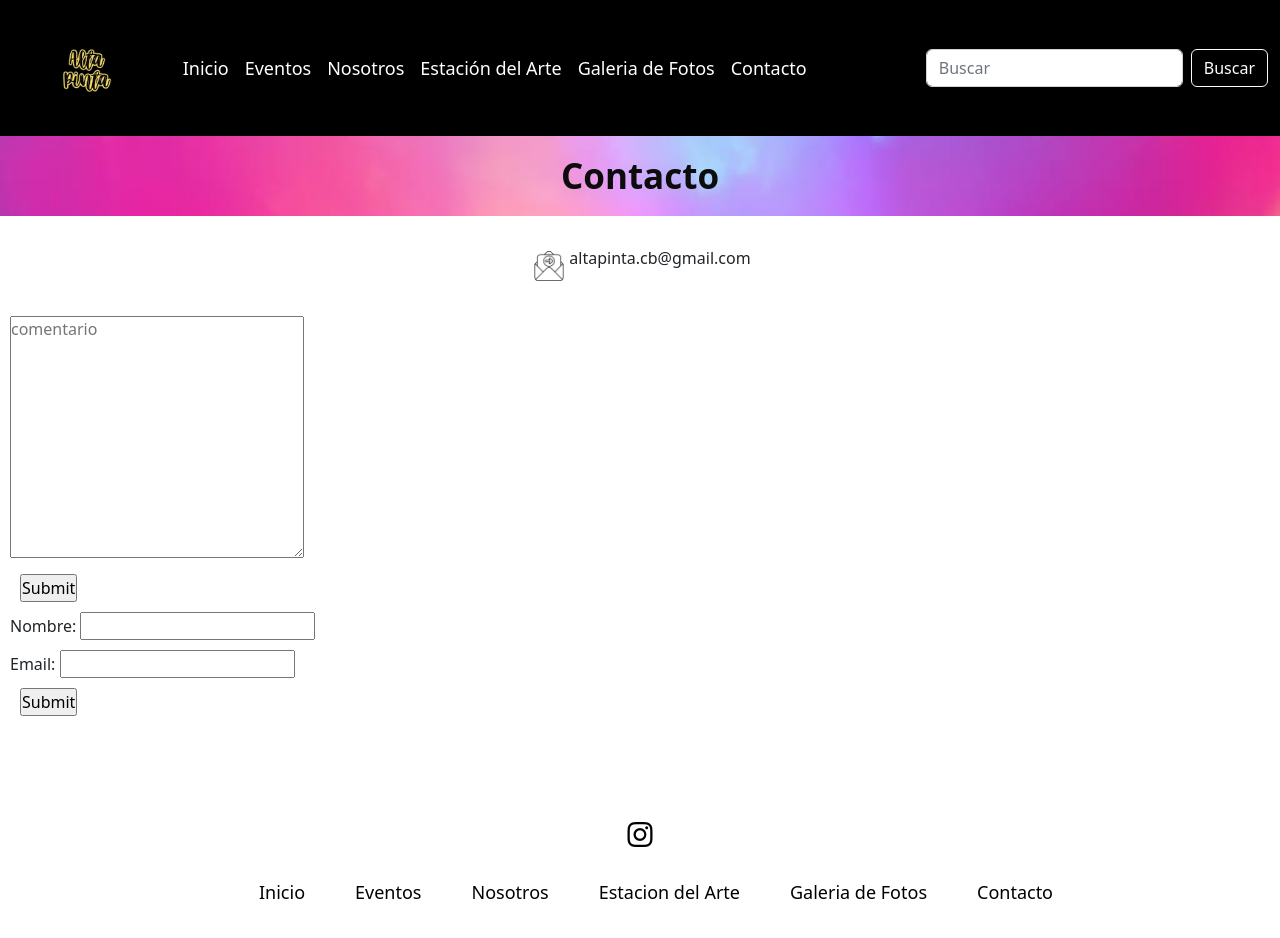
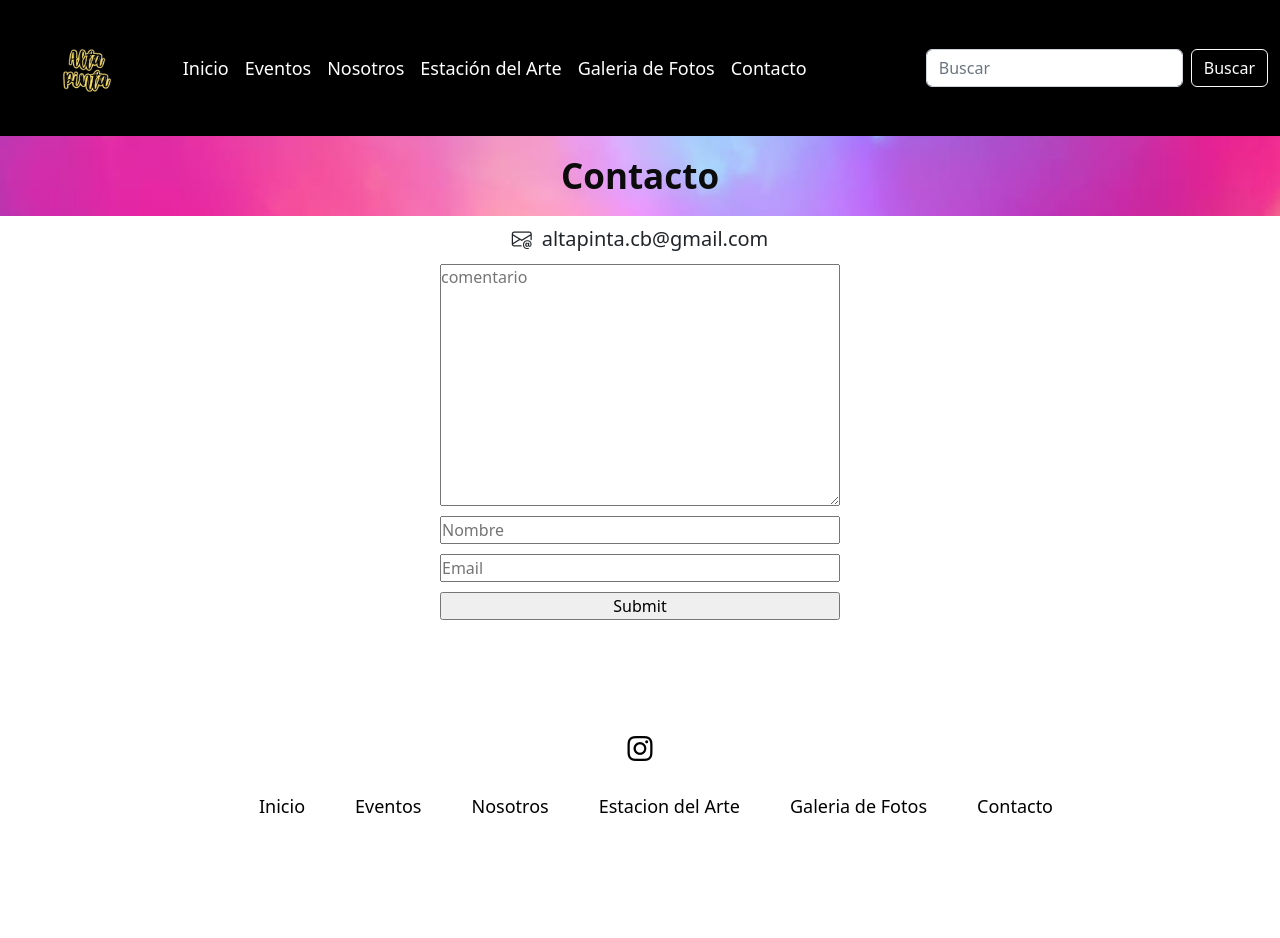
Before and after one commit to MYacuzziWalter/Alta-Pinta, a website: page pages/contacto.html in a window 1280 px wide. After the commit the page ends 861 px from the top, so only its background shows below. Drawn offline with nearby package versions, Linux system fonts and the light colour scheme; a web font is replaced by a local one.

Commit message:
contactos actualizado

```diff
--- a/css/style.css
+++ b/css/style.css
@@ -273,8 +273,6 @@ footer a i {
 
 
 .eventos-r {
-    background: linear-gradient(50deg, rgba(56, 56, 56, 0.288), white);
-    border: 2px rgb(78, 78, 78) solid;
     margin: 20px;
     height: 500px;
     display: flex;
@@ -307,7 +305,6 @@ footer a i {
 
 .eventos-r div a {
     margin: 20px;
-    background: linear-gradient(45deg,blue, rgba(16, 177, 16, 0.856));
     color: white;
     font-size: 25px;
     text-decoration: none;
@@ -317,8 +314,6 @@ footer a i {
 
 
 .eventos1 {
-    background: linear-gradient(50deg, rgba(56, 56, 56, 0.288), white);
-    border: 2px rgb(78, 78, 78) solid;
     margin: 20px;
     height: 500px;
     display: flex;
@@ -343,7 +338,6 @@ footer a i {
 
 .eventos1 div a {
     margin: 20px;
-    background: linear-gradient(45deg,blue, rgba(16, 177, 16, 0.856));
     color: rgb(255, 255, 255);
     font-size: 25px;
     text-decoration: none;
@@ -351,13 +345,6 @@ footer a i {
     padding: 10px;
 }
 
-.eventos1 div a:hover {
-    background: linear-gradient(45deg,  rgba(16, 177, 16, 0.856), blue);
-}
-
-.eventos-r div a:hover {
-    background: linear-gradient(45deg,  rgba(16, 177, 16, 0.856), blue);
-}
 
 
 .eventos1 img {
@@ -439,7 +426,7 @@ footer a i {
     background: url(../img/backgroun-estacion.JPG);
     background-repeat: no-repeat;
     background-position: center;
-    opacity: 0.5;
+    opacity: 0.3;
 }
 
 
@@ -492,24 +479,35 @@ footer a i {
 
 
 
-/*!------------------------------Contacto--------------------------!*/
-
-.logo {
+/*!------------------------------CONTACTO--------------------------!*/
+.contacto {
     display: flex;
     justify-content: center;
-    margin: 30px;
+    align-items: center;
+    font-size: 20px;
 }
 
-
-.logo img{
-    height: 30px;
-    margin: 5px;
+.contacto p {
+    margin: 0;
+}
+.contacto i {
+    margin-right: 10px;
 }
 
+.formulario {
+    display: flex;
+    flex-direction: column;
+    justify-content: center;
+    align-items: center;
+}
 
 .formulario div {
-    margin: 10px;
+    margin-top: 10px;
+    width: 400px;
+    display: flex;
+    flex-direction: column;
 }
+
 
 
 
--- a/pages/contacto.html
+++ b/pages/contacto.html
@@ -1,13 +1,16 @@
 <!DOCTYPE html>
 <html lang="en">
+
 <head>
     <meta charset="UTF-8">
     <meta name="viewport" content="width=device-width, initial-scale=1.0">
-    <link href="https://cdn.jsdelivr.net/npm/bootstrap@5.2.3/dist/css/bootstrap.min.css" rel="stylesheet" integrity="sha384-rbsA2VBKQhggwzxH7pPCaAqO46MgnOM80zW1RWuH61DGLwZJEdK2Kadq2F9CUG65" crossorigin="anonymous">
+    <link href="https://cdn.jsdelivr.net/npm/bootstrap@5.2.3/dist/css/bootstrap.min.css" rel="stylesheet"
+        integrity="sha384-rbsA2VBKQhggwzxH7pPCaAqO46MgnOM80zW1RWuH61DGLwZJEdK2Kadq2F9CUG65" crossorigin="anonymous">
     <link rel="stylesheet" href="https://cdn.jsdelivr.net/npm/bootstrap-icons@1.11.3/font/bootstrap-icons.min.css">
     <link rel="stylesheet" href="../css/style.css">
     <title>Alta Pinta.B&C</title>
 </head>
+
 <body>
     <header>
         <nav class="navbar navbar-expand-lg nav-background">
@@ -51,36 +54,29 @@
         <section>
             <h3>Contacto</h3>
         </section>
-        <section class="text">
-            <div class="logo">
-                <img src="../img/enviando-correo.png" alt="">
+        <section>
+            <div class="contacto">
+                <i class="bi bi-envelope-at"></i>
                 <p>altapinta.cb@gmail.com</p>
             </div>
         </section>
-        <section>
-            <div class="formulario">
+        <section class="formulario">
+            <form action=""></form>
             <div>
                 <textarea placeholder="comentario" name="" id="" cols="30" rows="10"></textarea>
-                    <div>
-                        <input type="submit">
-                    </div>
-                </div>
-            </div>
-            <div class="formulario">
-                <form action="">
-                    <div>
-                        <label for="name" id="name">Nombre:</label>
-                        <input type="text" id="name">
             </div>
             <div>
-                        <label for="email">Email:</label>
-                        <input type="email" id="email">
+                <label for="name" id="name"></label>
+                <input placeholder="Nombre" type="text" id="name">
+            </div>
+            <div>
+                <label for="email"></label>
+                <input placeholder="Email" type="email" id="email">
                 <div>
                     <input type="submit">
                 </div>
             </div>
             </form>
-            </div>
             <div>
 
             </div>
@@ -88,7 +84,8 @@
     </main>
     <footer>
         <div>
-            <a href="https://www.instagram.com/alta.pinta.cb/?next=%2Fzanniluisa%2F&hl=am-et" target="_blank"><i class="bi bi-instagram"></i></a>
+            <a href="https://www.instagram.com/alta.pinta.cb/?next=%2Fzanniluisa%2F&hl=am-et" target="_blank"><i
+                    class="bi bi-instagram"></i></a>
         </div>
         <ul>
             <li><a href="../index.html">Inicio</a></li>
@@ -103,4 +100,5 @@
         integrity="sha384-kenU1KFdBIe4zVF0s0G1M5b4hcpxyD9F7jL+jjXkk+Q2h455rYXK/7HAuoJl+0I4"
         crossorigin="anonymous"></script>
 </body>
+
 </html>
```
Lines whose indentation alone changed are shown as unchanged.
